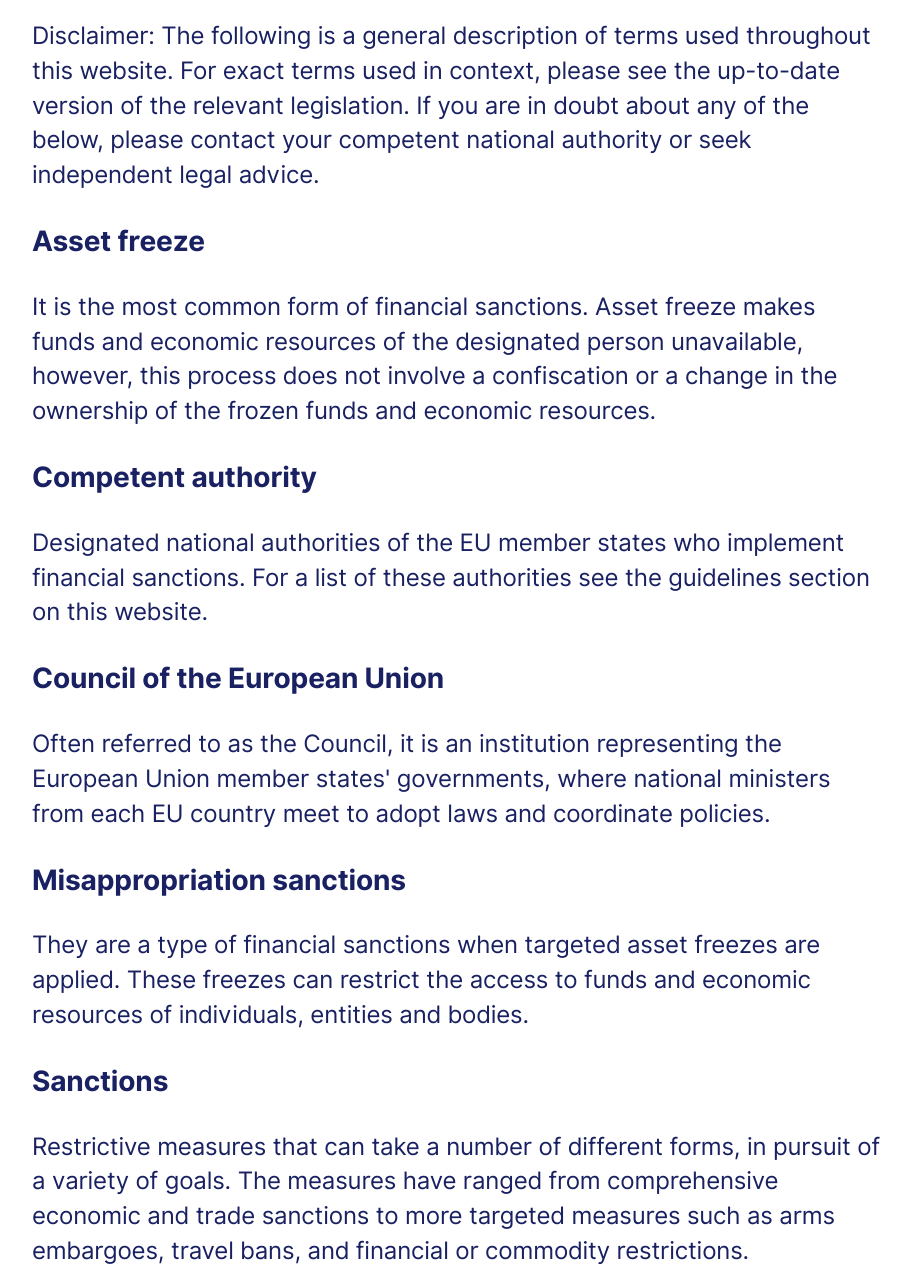
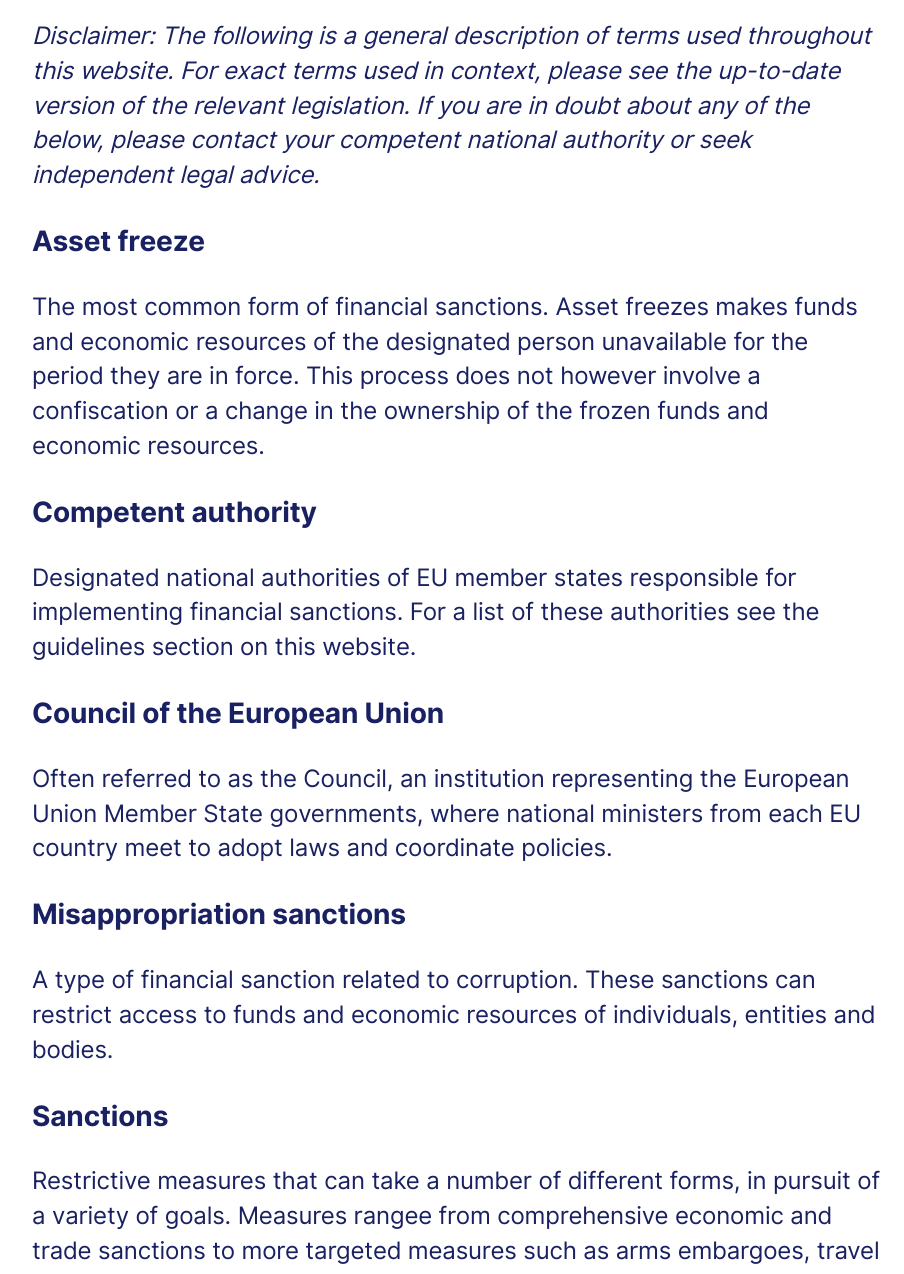
Before and after one commit to zoff-kollektiv/cifar, a Gatsby site: page /sanctions in a window 1280 px wide. Shown: the part 721-1995 px from the top of the page, without its empty margins (183-1087 px from the left). Built offline with nearby package versions, Linux system fonts and the light colour scheme; Gatsby itself is replaced by a stand-in of ours; some packages are replaced by stand-ins of ours.

Commit message:
Update sanctions.md

```diff
--- a/data/pages/sanctions.md
+++ b/data/pages/sanctions.md
@@ -1,33 +1,33 @@
 ---
 title: About EU misappropriation sanctions
 ---
-Following the revolutions in 2011 in Tunisia and Egypt and 2014 in Ukraine, the Council of the European Union (EU) imposed misappropriation sanctions on people suspected of corruption from the ousted regimes.
+Following the revolutions in 2011 in Tunisia and Egypt and 2014 in Ukraine, the Council of the European Union imposed misappropriation sanctions on people suspected of corruption from the ousted regimes.
 
 These require that any assets relating to persons on the list, including houses and bank accounts, are frozen in all EU Member States.
 
-Sanctions are imposed by the Council of the EU to promote the objectives of the Common Foreign and Security Policy (CFSP): peace, democracy and the respect for the rule of law, human rights and international law.
+Sanctions are imposed by the Council of the EU to promote the objectives of the Common Foreign and Security Policy: peace, democracy and the respect for the rule of law, human rights and international law.
 
 Each year, the Council of the EU decides whether sanctions should be renewed, amended or lifted.
 
 
 ## Glossary
 
-Disclaimer: The following is a general description of terms used throughout this website. For exact terms used in context, please see the up-to-date version of the relevant legislation. If you are in doubt about any of the below, please contact your competent national authority or seek independent legal advice.
+*Disclaimer: The following is a general description of terms used throughout this website. For exact terms used in context, please see the up-to-date version of the relevant legislation. If you are in doubt about any of the below, please contact your competent national authority or seek independent legal advice.*
 
 ### Asset freeze
-It is the most common form of financial sanctions. Asset freeze makes funds and economic resources of the designated person unavailable, however, this process does not involve a confiscation or a change in the ownership of the frozen funds and economic resources.
+The most common form of financial sanctions. Asset freezes makes funds and economic resources of the designated person unavailable for the period they are in force. This process does not however involve a confiscation or a change in the ownership of the frozen funds and economic resources.
 
 ### Competent authority
-Designated national authorities of the EU member states who implement financial sanctions. For a list of these authorities see the guidelines section on this website.
+Designated national authorities of EU member states responsible for implementing financial sanctions. For a list of these authorities see the guidelines section on this website.
 
 ### Council of the European Union
-Often referred to as the Council, it is an institution representing the European Union member states' governments, where national ministers from each EU country meet to adopt laws and coordinate policies.
+Often referred to as the Council, an institution representing the European Union Member State governments, where national ministers from each EU country meet to adopt laws and coordinate policies.
 
 ### Misappropriation sanctions
-They are a type of financial sanctions when targeted asset freezes are applied. These freezes can restrict the access to funds and economic resources of individuals, entities and bodies.
+A type of financial sanction related to corruption. These sanctions can restrict access to funds and economic resources of individuals, entities and bodies.
 
 ### Sanctions
-Restrictive measures that can take a number of different forms, in pursuit of a variety of goals. The measures have ranged from comprehensive economic and trade sanctions to more targeted measures such as arms embargoes, travel bans, and financial or commodity restrictions.
+Restrictive measures that can take a number of different forms, in pursuit of a variety of goals. Measures rangee from comprehensive economic and trade sanctions to more targeted measures such as arms embargoes, travel bans, and financial or commodity restrictions.
 
 Sources: [1](https://eeas.europa.eu/topics/external-investment-plan/423/sanctions-policy_en), [2](https://www.consilium.europa.eu/en/council-eu/), [3](https://www.gov.uk/government/publications/financial-sanctions-faqs), [4](https://www.un.org/sc/suborg/en/sanctions/information)
 
```
